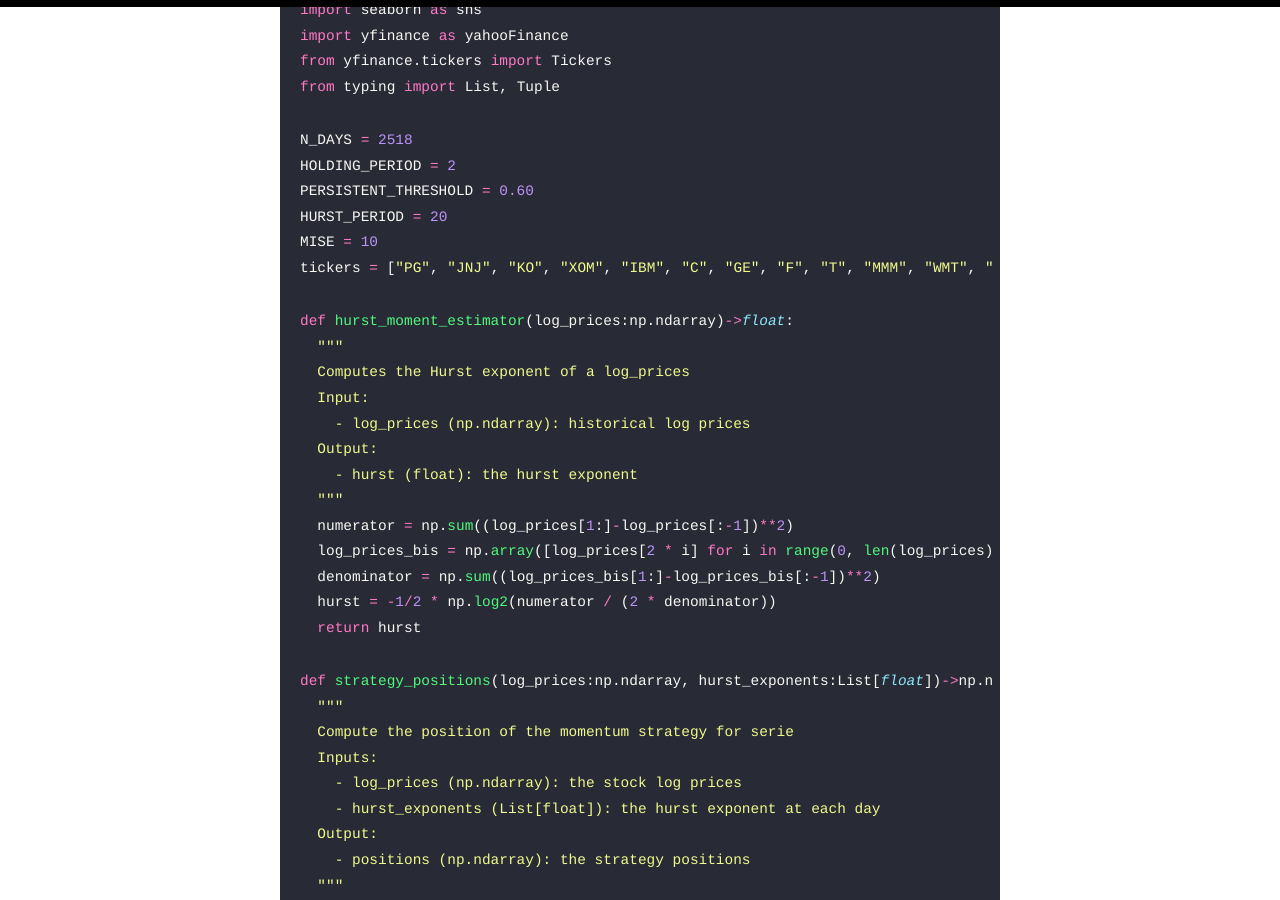
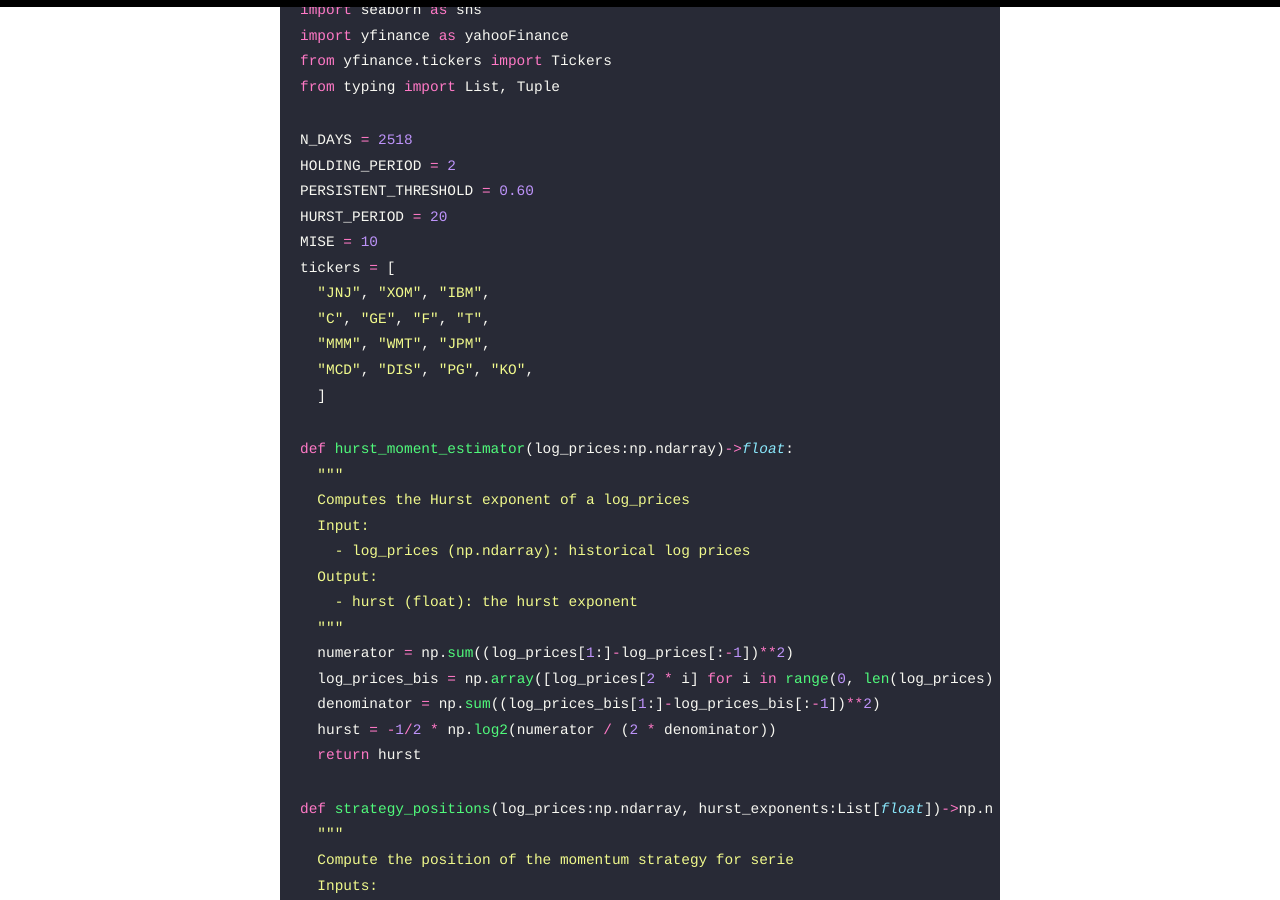
Before and after one commit to Zaltarba/blog, a Jekyll site: the page built from _posts/2023-07-21-momentumTrading.md, in a window 1280 px wide and 900 px high, scrolled down 2120 px. Built offline with Jekyll 4.4.1, drawn with Linux system fonts in a browser that asks for light colours.

Commit message:
Update 2023-07-21-momentumTrading.md

````diff
--- a/_posts/2023-07-21-momentumTrading.md
+++ b/_posts/2023-07-21-momentumTrading.md
@@ -56,7 +56,12 @@ HOLDING_PERIOD = 2
 PERSISTENT_THRESHOLD = 0.60
 HURST_PERIOD = 20
 MISE = 10
-tickers = ["PG", "JNJ", "KO", "XOM", "IBM", "C", "GE", "F", "T", "MMM", "WMT", "JPM", "MCD", "DIS",]
+tickers = [
+  "JNJ", "XOM", "IBM",
+  "C", "GE", "F", "T",
+  "MMM", "WMT", "JPM",
+  "MCD", "DIS", "PG", "KO",
+  ]
 ```
 
 ```python
````
